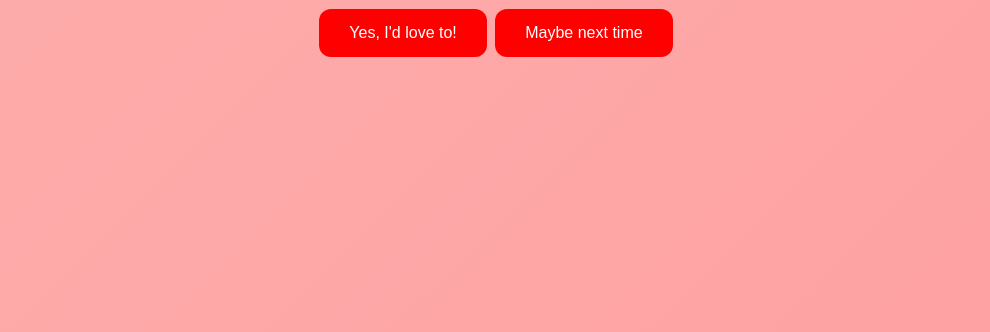
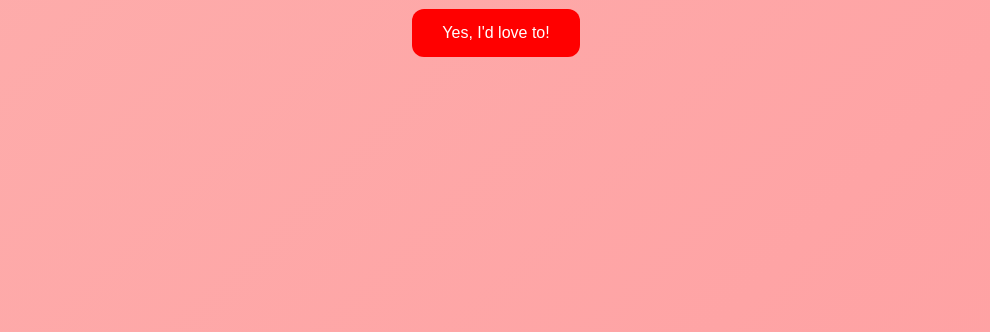
Before and after one commit to Ohenenanaannor/Ohenenanaannor.github.io, a plain HTML site: page index.html in a window 1280 px wide. Shown: the part 468-800 px from the top of the page, without its empty margins (144-1134 px from the left). Drawn offline with Linux system fonts and the light colour scheme.

Commit message:
Update index.html

```diff
--- a/index.html
+++ b/index.html
@@ -87,7 +87,7 @@
 </div>
 <div class="heart">❤️</div>
 <button onclick="alert('Yay! You made my day! I love you honey ❤️🥰')">Yes, I'd love to!</button>
-<button onclick="alert('Oh no! But I'm glad you let me ask. 🙂')">Maybe next time</button>
+
 
 </body>
 </html>
```
